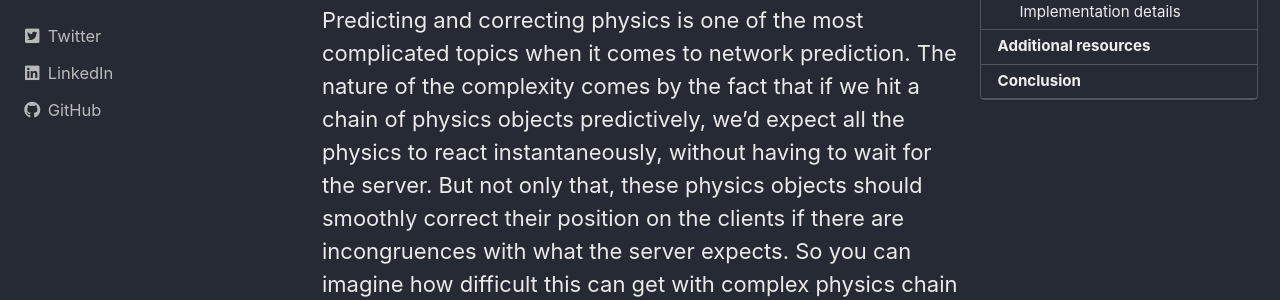
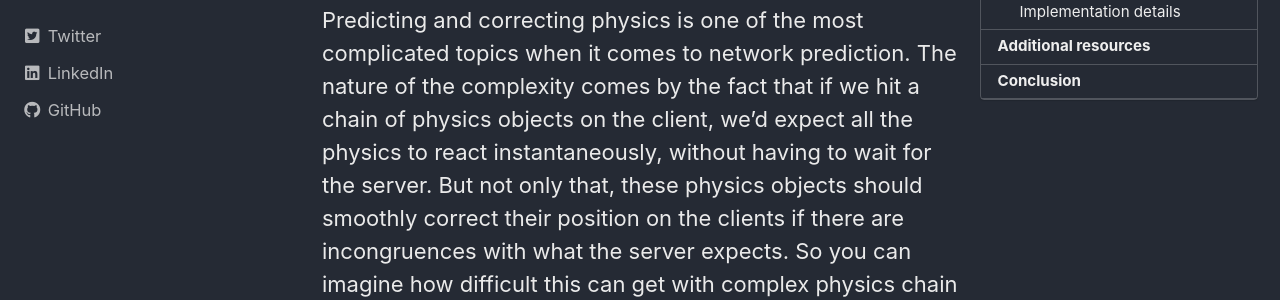
Before and after one commit to vorixo/devtricks, a Jekyll site: the page built from _posts/2024-05-04-phys-prediction-use.md, in a window 1280 px wide and 900 px high, scrolled down 289 px. Shown: the part 253-553 px from the top of the window. Built offline with Jekyll 4.4.1, drawn with Linux system fonts in a browser that asks for light colours; cached includes are drawn as plain includes; some of the changed text lies outside the part shown.

Commit message:
[FIX] Fixing lil brainfart haha

```diff
--- a/_posts/2024-05-04-phys-prediction-use.md
+++ b/_posts/2024-05-04-phys-prediction-use.md
@@ -17,7 +17,7 @@ In a [previous article](https://vorixo.github.io/devtricks/phys-prediction-show/
 
 # Introduction
 
-Predicting and correcting physics is one of the most complicated topics when it comes to network prediction. The nature of the complexity comes by the fact that if we hit a chain of physics objects predictively, we'd expect all the physics to react instantaneously, without having to wait for the server. But not only that, these physics objects should smoothly correct their position on the clients if there are incongruences with what the server expects. So you can imagine how difficult this can get with complex physics chain reactions.
+Predicting and correcting physics is one of the most complicated topics when it comes to network prediction. The nature of the complexity comes by the fact that if we hit a chain of physics objects on the client, we'd expect all the physics to react instantaneously, without having to wait for the server. But not only that, these physics objects should smoothly correct their position on the clients if there are incongruences with what the server expects. So you can imagine how difficult this can get with complex physics chain reactions.
 
 Fortunately, Epic has been working lately in a solution for all these problems bundled in their Networked Physics solution. Before digging onto the matter, I strongly recommend everyone to take a look to [this article](https://dev.epicgames.com/documentation/en-us/unreal-engine/networked-physics-overview), where Epic digs further on the different physics replication modes they brought to the engine with this new system.
 
```
